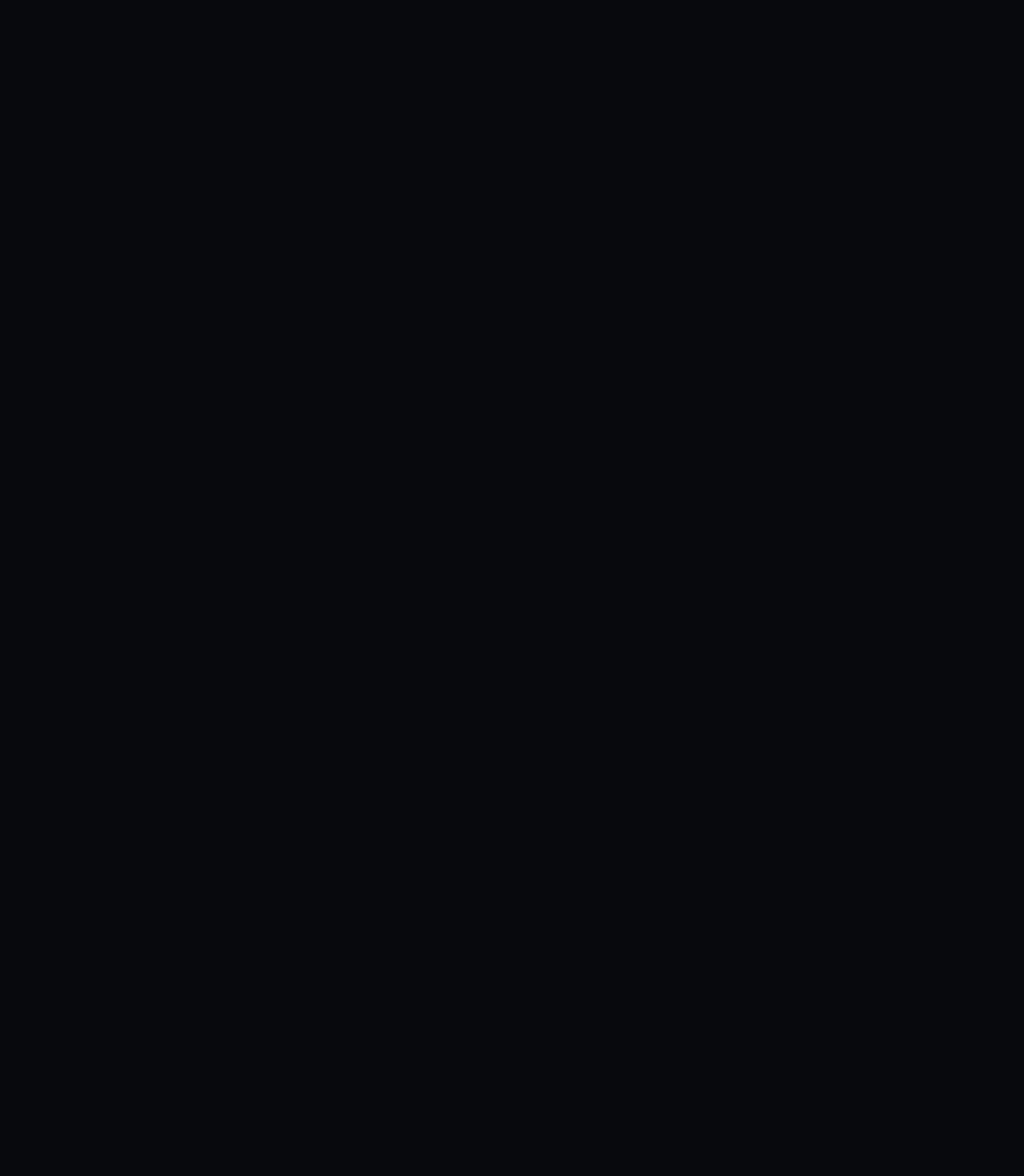
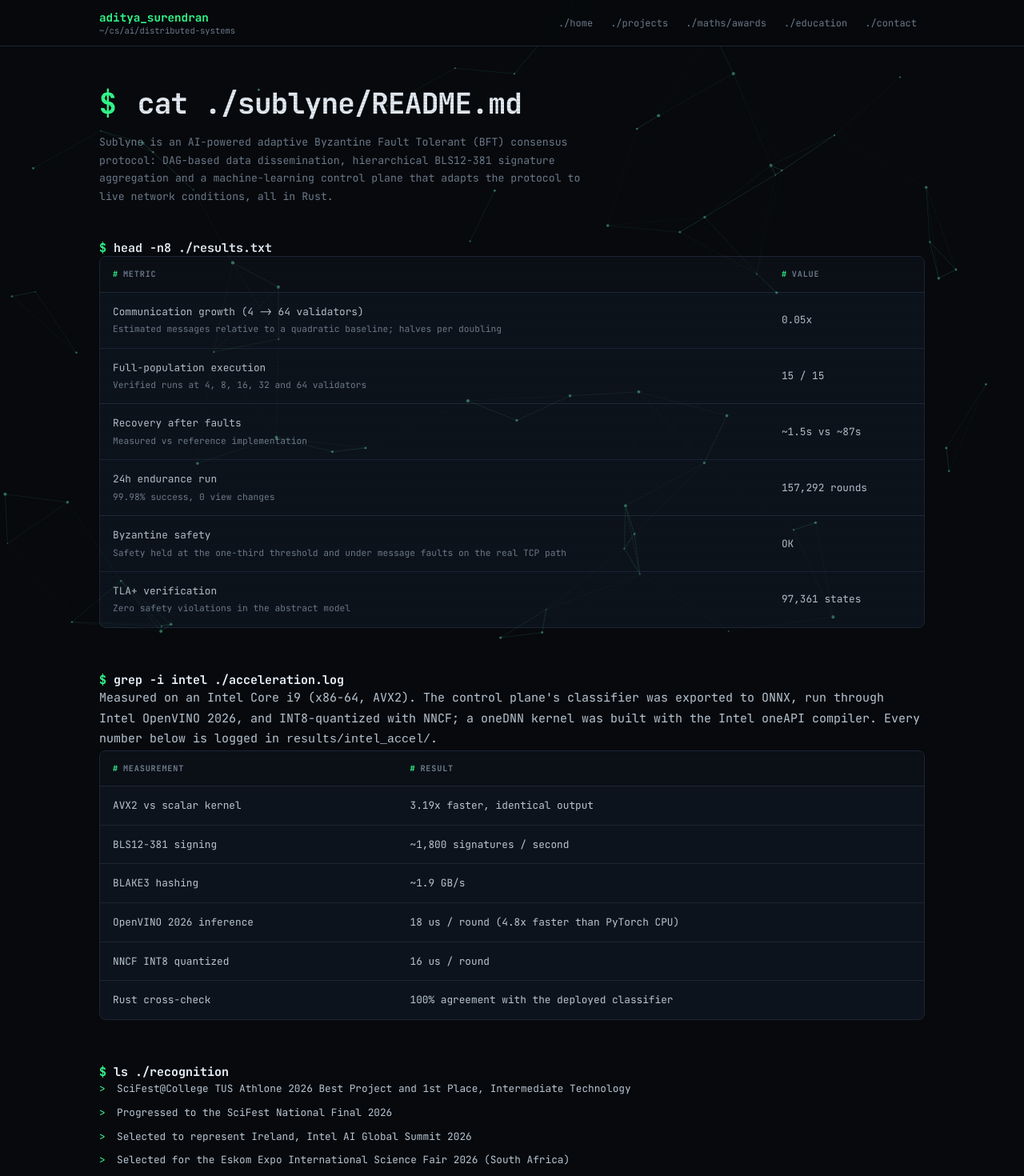
Before and after one commit to adityasurendran/website, a React (Vite) app: page /sublyne in a window 1280 px wide. Before the commit this address had no page. Shown: the top 1470 px of the page at 80% size. Before the commit the page ends 800 px from the top, so only its background shows below. Built offline with nearby package versions, Linux system fonts and the light colour scheme.

Commit message:
Add Sublyne project page and update BFT project details

```diff
--- a/src/App.jsx
+++ b/src/App.jsx
@@ -5,6 +5,7 @@ import Projects from './pages/Projects.jsx'
 import Maths from './pages/Maths.jsx'
 import Education from './pages/Education.jsx'
 import Contact from './pages/Contact.jsx'
+import Sublyne from './pages/Sublyne.jsx'
 
 function App() {
   return (
@@ -12,6 +13,7 @@ function App() {
       <Route element={<Layout />}>
         <Route path="/" element={<Home />} />
         <Route path="/projects" element={<Projects />} />
+        <Route path="/sublyne" element={<Sublyne />} />
         <Route path="/maths" element={<Maths />} />
         <Route path="/education" element={<Education />} />
         <Route path="/contact" element={<Contact />} />
--- a/src/data/projects.js
+++ b/src/data/projects.js
@@ -4,11 +4,14 @@ export const projects = [
     name: 'Scalable Byzantine Fault Tolerant Consensus',
     tag: 'Independent distributed systems research',
     status: 'SciFest National Finalist 2026',
+    link: '/sublyne',
     summary:
-      'Investigated whether Byzantine Fault Tolerant consensus can scale to large networks while keeping its security guarantees. Explored BLS signature aggregation to cut communication complexity, and designed, built and evaluated experimental consensus systems.',
+      'Investigated whether Byzantine Fault Tolerant consensus can scale to large networks while keeping its security guarantees. Designed and built Sublyne, an AI-powered adaptive consensus protocol using DAG dissemination, hierarchical BLS signature aggregation and a machine-learning control plane, cutting communication complexity while keeping safety and liveness.',
     highlights: [
+      'Sublyne: Rust consensus engine with DAG dissemination, hierarchical BLS12-381 aggregation and a 14-module AI control plane',
       'BLS signature aggregation for reducing per-node communication',
-      'Designed and implemented experimental consensus protocols',
+      'Communication relative to a quadratic baseline fell to 0.05x at 64 validators',
+      'Intel acceleration measured end to end: OpenVINO 2026 inference at 18 us/round, NNCF INT8 at 16 us, AVX2 3.19x over scalar',
       'Evaluated throughput, latency, communication complexity, fault tolerance and scalability',
       'Iterated through research, design, implementation, experimentation and presentation',
     ],
@@ -17,14 +20,19 @@ export const projects = [
       'SciFest@College TUS Athlone 2026 1st Place, Intermediate Technology',
       'SciFest@School 2026 Best Project / 1st Place',
       'Progressed to SciFest National Final 2026',
+      'Selected to represent Ireland, Intel AI Global Summit 2026',
+      'Selected for the Eskom Expo International Science Fair 2026',
     ],
     focusAreas: [
       'Byzantine Fault Tolerance',
       'Consensus',
       'Communication complexity',
       'BLS signatures',
+      'Machine learning',
       'Cryptography',
       'Distributed systems',
+      'Rust',
+      'OpenVINO',
       'Blockchain',
       'Simulation',
     ],
--- a/src/pages/Home.jsx
+++ b/src/pages/Home.jsx
@@ -79,7 +79,7 @@ function Home() {
               </div>
               <h3>{p.name}</h3>
               <p>{p.summary}</p>
-              <Link className="text-link" to="/projects">
+              <Link className="text-link" to={p.link || '/projects'}>
                 cat {p.slug}.md
               </Link>
             </article>
--- a/src/pages/Projects.jsx
+++ b/src/pages/Projects.jsx
@@ -1,3 +1,4 @@
+import { Link } from 'react-router-dom'
 import { projects } from '../data/projects.js'
 
 function Projects() {
@@ -25,6 +26,11 @@ function Projects() {
             </div>
           </div>
           <p className="project-summary">{p.summary}</p>
+          {p.link ? (
+            <Link className="text-link" to={p.link}>
+              cat {p.slug}.md --&gt;
+            </Link>
+          ) : null}
 
           <div className="project-cols">
             <div>
--- /dev/null
+++ b/src/pages/Sublyne.jsx
@@ -0,0 +1,128 @@
+const results = [
+  {
+    metric: 'Communication growth (4 -> 64 validators)',
+    value: '0.05x',
+    note: 'Estimated messages relative to a quadratic baseline; halves per doubling',
+  },
+  {
+    metric: 'Full-population execution',
+    value: '15 / 15',
+    note: 'Verified runs at 4, 8, 16, 32 and 64 validators',
+  },
+  {
+    metric: 'Recovery after faults',
+    value: '~1.5s vs ~87s',
+    note: 'Measured vs reference implementation',
+  },
+  {
+    metric: '24h endurance run',
+    value: '157,292 rounds',
+    note: '99.98% success, 0 view changes',
+  },
+  {
+    metric: 'Byzantine safety',
+    value: 'OK',
+    note: 'Safety held at the one-third threshold and under message faults on the real TCP path',
+  },
+  {
+    metric: 'TLA+ verification',
+    value: '97,361 states',
+    note: 'Zero safety violations in the abstract model',
+  },
+]
+
+const intel = [
+  ['AVX2 vs scalar kernel', '3.19x faster, identical output'],
+  ['BLS12-381 signing', '~1,800 signatures / second'],
+  ['BLAKE3 hashing', '~1.9 GB/s'],
+  ['OpenVINO 2026 inference', '18 us / round (4.8x faster than PyTorch CPU)'],
+  ['NNCF INT8 quantized', '16 us / round'],
+  ['Rust cross-check', '100% agreement with the deployed classifier'],
+]
+
+function Sublyne() {
+  return (
+    <div className="page">
+      <section className="page-head">
+        <h1>
+          <span className="prompt">$</span> cat ./sublyne/README.md
+        </h1>
+        <p>
+          Sublyne is an AI-powered adaptive Byzantine Fault Tolerant (BFT) consensus protocol: DAG-based data
+          dissemination, hierarchical BLS12-381 signature aggregation and a machine-learning control plane that
+          adapts the protocol to live network conditions, all in Rust.
+        </p>
+      </section>
+
+      <section className="section">
+        <h2 className="section-title">
+          <span className="prompt">$</span> head -n8 ./results.txt
+        </h2>
+        <div className="table-wrap">
+          <table className="table">
+            <thead>
+              <tr>
+                <th>Metric</th>
+                <th>Value</th>
+              </tr>
+            </thead>
+            <tbody>
+              {results.map((r) => (
+                <tr key={r.metric}>
+                  <td>
+                    {r.metric}
+                    <span className="table-note"> {r.note}</span>
+                  </td>
+                  <td>{r.value}</td>
+                </tr>
+              ))}
+            </tbody>
+          </table>
+        </div>
+      </section>
+
+      <section className="section">
+        <h2 className="section-title">
+          <span className="prompt">$</span> grep -i intel ./acceleration.log
+        </h2>
+        <p>
+          Measured on an Intel Core i9 (x86-64, AVX2). The control plane's classifier was exported to ONNX, run
+          through Intel OpenVINO 2026, and INT8-quantized with NNCF; a oneDNN kernel was built with the Intel oneAPI
+          compiler. Every number below is logged in <code>results/intel_accel/</code>.
+        </p>
+        <div className="table-wrap">
+          <table className="table">
+            <thead>
+              <tr>
+                <th>Measurement</th>
+                <th>Result</th>
+              </tr>
+            </thead>
+            <tbody>
+              {intel.map(([m, v]) => (
+                <tr key={m}>
+                  <td>{m}</td>
+                  <td>{v}</td>
+                </tr>
+              ))}
+            </tbody>
+          </table>
+        </div>
+      </section>
+
+      <section className="section">
+        <h2 className="section-title">
+          <span className="prompt">$</span> ls ./recognition
+        </h2>
+        <ul className="list">
+          <li>SciFest@College TUS Athlone 2026 Best Project and 1st Place, Intermediate Technology</li>
+          <li>Progressed to the SciFest National Final 2026</li>
+          <li>Selected to represent Ireland, Intel AI Global Summit 2026</li>
+          <li>Selected for the Eskom Expo International Science Fair 2026 (South Africa)</li>
+        </ul>
+      </section>
+    </div>
+  )
+}
+
+export default Sublyne
```
